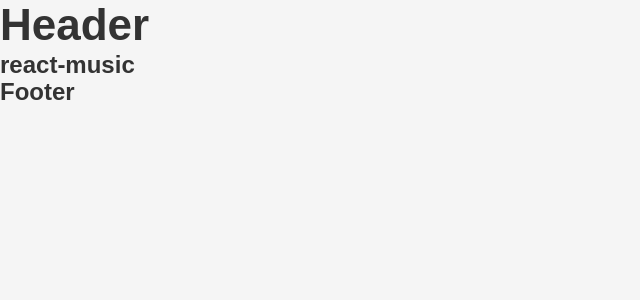
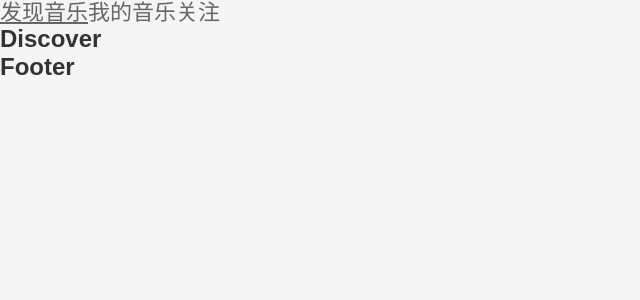
Before and after one commit to huangyan321/react-music-app, a React (Create React App) app: page / in a window 1280 px wide. Shown: the top 300 px of the page, without its empty margins (0-640 px from the left). Built offline with nearby package versions, Linux system fonts and the light colour scheme.

Commit message:
add:配置路由

```diff
--- a/src/App.js
+++ b/src/App.js
@@ -1,19 +1,23 @@
 //该处导入第三方库
 import React from 'react';
-
+import { HashRouter, useRoutes } from 'react-router-dom';
 //该处导入功能性如网络请求和工具类
-
+import routes from '@/router/index.js'
 
 
 import MusicHeader from './components/app-header';
 import MusicFooter from './components/app-footer';
-function App() {
+function RouteElement () {
+  const element = useRoutes(routes)
+  return element
+}
+function App () {
   return (
-    <div>
+    <HashRouter>
       <MusicHeader></MusicHeader>
-      <h1>react-music</h1>
+      <RouteElement />
       <MusicFooter></MusicFooter>
-    </div>
+    </HashRouter>
   );
 }
 
--- a/src/components/app-header/index.js
+++ b/src/components/app-header/index.js
@@ -1,10 +1,13 @@
 import React, { memo } from 'react';
+import { NavLink } from 'react-router-dom'
 import { HeaderWrapper } from './style';
 const MusicHeader = memo(() => {
   return (
     <div>
       <HeaderWrapper>
-        <h1>Header</h1>
+        <NavLink to="/">发现音乐</NavLink>
+        <NavLink to="/mine">我的音乐</NavLink>
+        <NavLink to="/friends">关注</NavLink>
       </HeaderWrapper>
     </div>
   );
--- /dev/null
+++ b/src/router/index.js
@@ -0,0 +1,20 @@
+import Discover from '@/views/discover'
+import Mine from '@/views/mine'
+import Friends from '@/views/friends'
+
+const routes = [
+  {
+    path: '/',
+    exact: true,
+    element: <Discover />
+  },
+  {
+    path: '/mine',
+    element: <Mine />
+  },
+  {
+    path: '/friends',
+    element: <Friends />
+  }
+]
+export default routes
--- /dev/null
+++ b/src/views/discover/index.js
@@ -0,0 +1,9 @@
+import React, { memo } from 'react'
+
+const Discover = memo(() => {
+  return (
+    <div><h1>Discover</h1></div>
+  )
+})
+
+export default Discover
--- /dev/null
+++ b/src/views/friends/index.js
@@ -0,0 +1,9 @@
+import React, { memo } from 'react'
+
+const Friends = memo(() => {
+  return (
+    <div><h1>Friends</h1></div>
+  )
+})
+
+export default Friends
--- /dev/null
+++ b/src/views/mine/index.js
@@ -0,0 +1,9 @@
+import React, { memo } from 'react'
+
+const Mine = memo(() => {
+  return (
+    <div><h1>Mine</h1></div>
+  )
+})
+
+export default Mine
```
